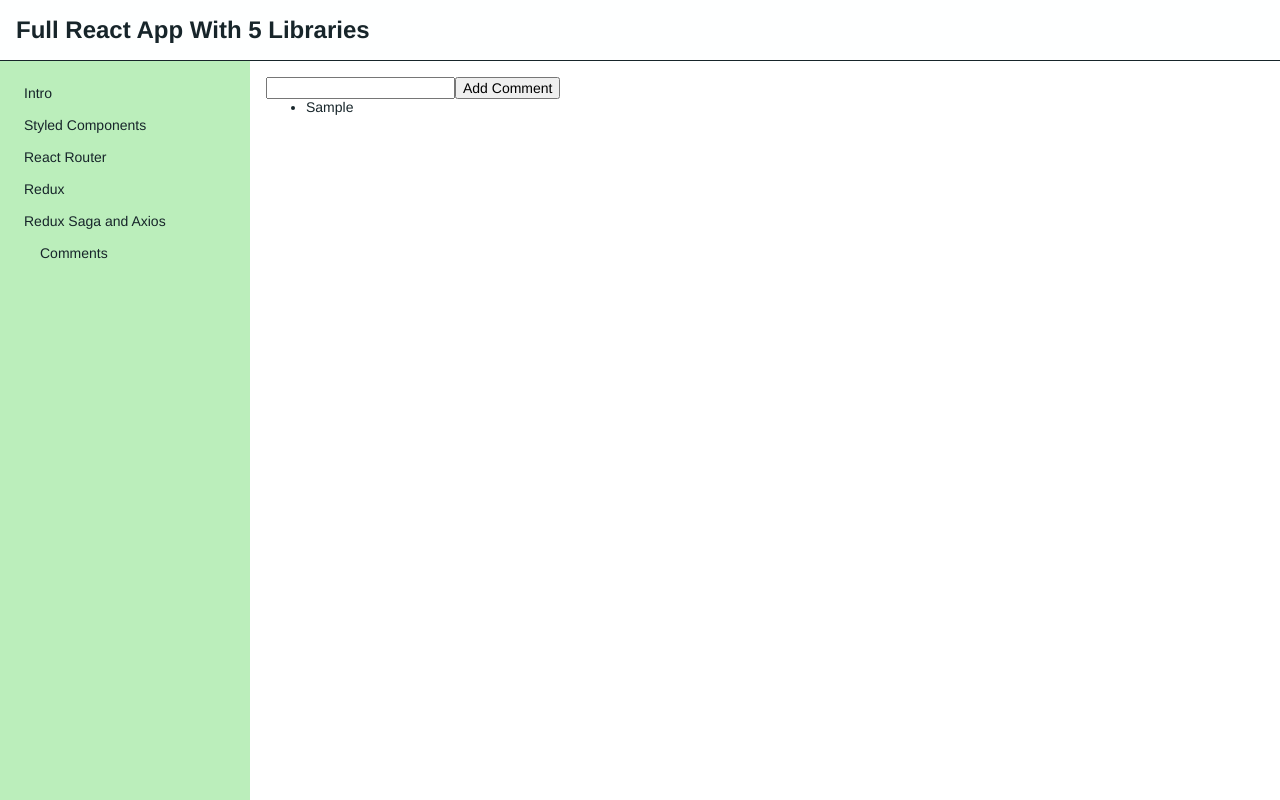
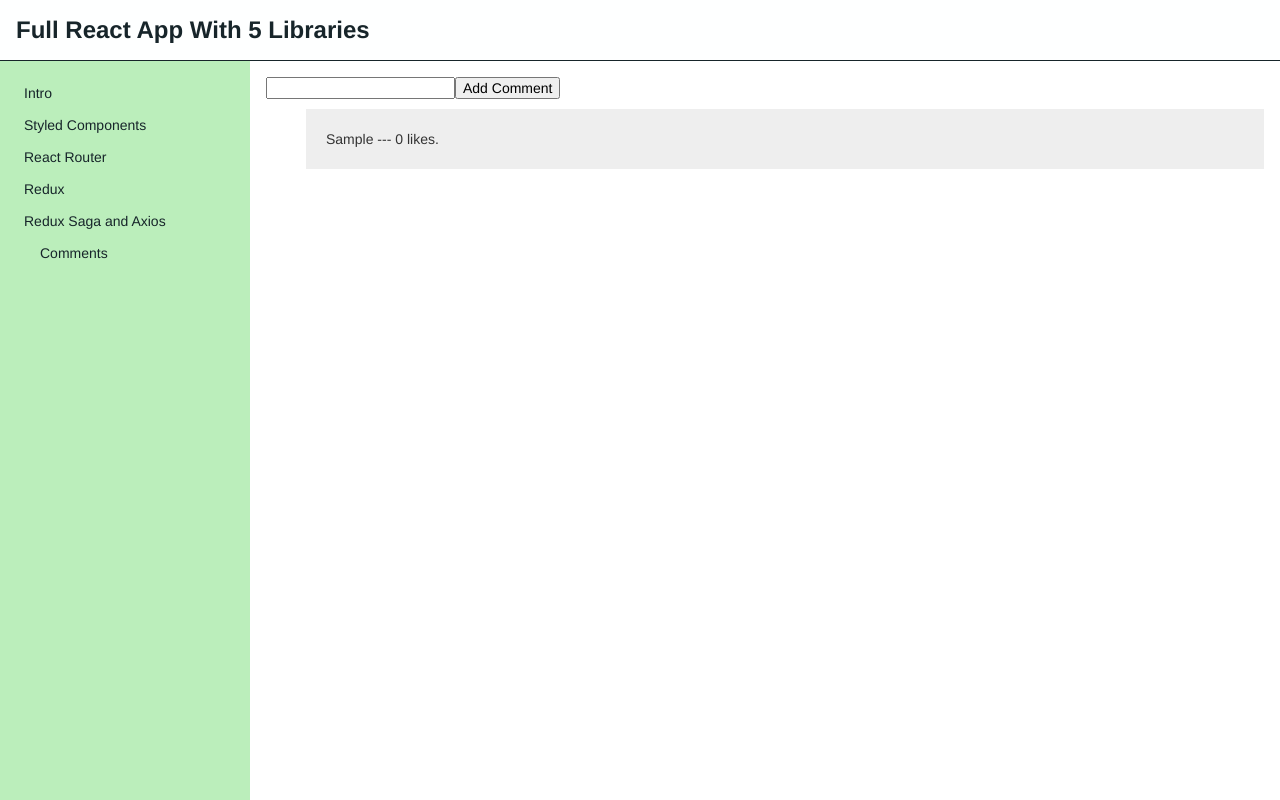
Before and after one commit to Kamile/theodo_react_libraries_tutorial, a React (Create React App) app: page /comments in a window 1280 px wide. Both pictures are taken after typing "Sample" into the empty fields and a click on the button "Add Comment". Built offline with nearby package versions, Linux system fonts and the light colour scheme.

Commit message:
Add option to like comments by clicking on them

```diff
--- a/src/actions/comments.js
+++ b/src/actions/comments.js
@@ -2,5 +2,16 @@
 export const addComment = text => ({
   type: "ADD_COMMENT",
   id: nextCommentId++,
+  numLikes: 0,
   text
 });
+
+export const likeComment = id => ({
+  type: "LIKE_COMMENT",
+  id
+});
+
+export const unlikeComment = id => ({
+  type: "UNLIKE_COMMENT",
+  id
+});
--- a/src/components/Comment.js
+++ b/src/components/Comment.js
@@ -1,10 +1,23 @@
 import React from "react";
 import PropTypes from "prop-types";
+import styled from "styled-components";
+import TextComponent from "./TextComponent";
 
-const Comment = ({ text }) => <li>{text}</li>;
+const CommentBlock = styled(TextComponent)`
+  padding: 20px;
+  background-color: #eee;
+`;
+
+const Comment = ({ onClick, text, numLikes }) => (
+  <CommentBlock onClick={onClick}>
+    {text} --- {numLikes} likes.
+  </CommentBlock>
+);
 
 Comment.propTypes = {
-  text: PropTypes.string.isRequired
+  text: PropTypes.string.isRequired,
+  numLikes: PropTypes.number.isRequired,
+  onClick: PropTypes.func.isRequired
 };
 
 export default Comment;
--- a/src/components/CommentList.js
+++ b/src/components/CommentList.js
@@ -2,10 +2,14 @@
 import PropTypes from "prop-types";
 import Comment from "./Comment";
 
-const CommentList = ({ comments }) => (
+const CommentList = ({ comments, likeComment }) => (
   <ul>
     {comments.map(comment => (
-      <Comment key={comment.id} {...comment} />
+      <Comment
+        key={comment.id}
+        {...comment}
+        onClick={() => likeComment(comment.id)}
+      />
     ))}
   </ul>
 );
@@ -14,9 +18,11 @@
   comments: PropTypes.arrayOf(
     PropTypes.shape({
       id: PropTypes.number.isRequired,
-      text: PropTypes.string.isRequired
-    })
-  )
+      text: PropTypes.string.isRequired,
+      numLikes: PropTypes.number.isRequired
+    }).isRequired
+  ).isRequired,
+  likeComment: PropTypes.func.isRequired
 };
 
 export default CommentList;
--- a/src/containers/VisibleCommentsList.js
+++ b/src/containers/VisibleCommentsList.js
@@ -1,7 +1,7 @@
 import { connect } from "react-redux";
+import { likeComment } from "../actions/comments";
 import CommentList from "../components/CommentList";
 
-// TODO: add another property to state for no of likes and add visibility filter
 const getVisibleComments = comments => {
   return comments;
 };
@@ -10,7 +10,11 @@
   comments: getVisibleComments(state.comments)
 });
 
+const mapDispatchToProps = dispatch => ({
+  likeComment: id => dispatch(likeComment(id))
+});
+
 export default connect(
   mapStateToProps,
-  undefined
+  mapDispatchToProps
 )(CommentList);
--- a/src/reducers/comments.js
+++ b/src/reducers/comments.js
@@ -5,9 +5,19 @@
         ...state,
         {
           id: action.id,
-          text: action.text
+          text: action.text,
+          numLikes: 0
         }
       ];
+    case "LIKE_COMMENT":
+      console.log("Liking comment with id" + action.id);
+      console.log(state);
+      return state.map(
+        comment =>
+          comment.id === action.id
+            ? { ...comment, numLikes: comment.numLikes + 1 }
+            : comment
+      );
     default:
       return state;
   }
```
